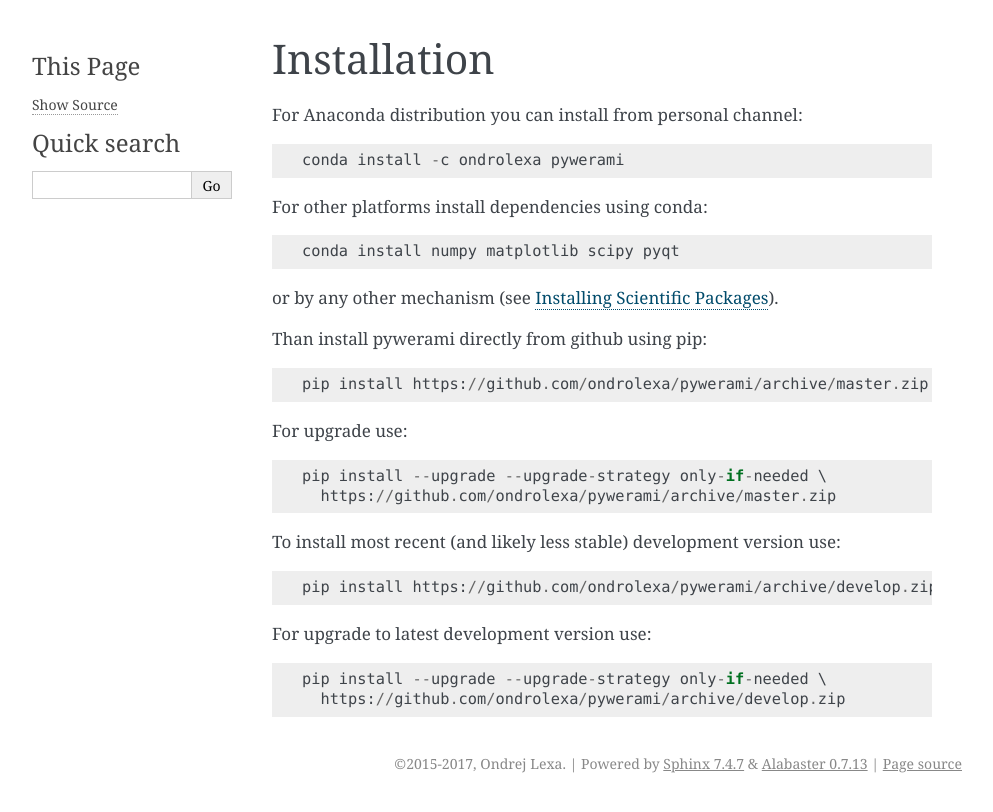
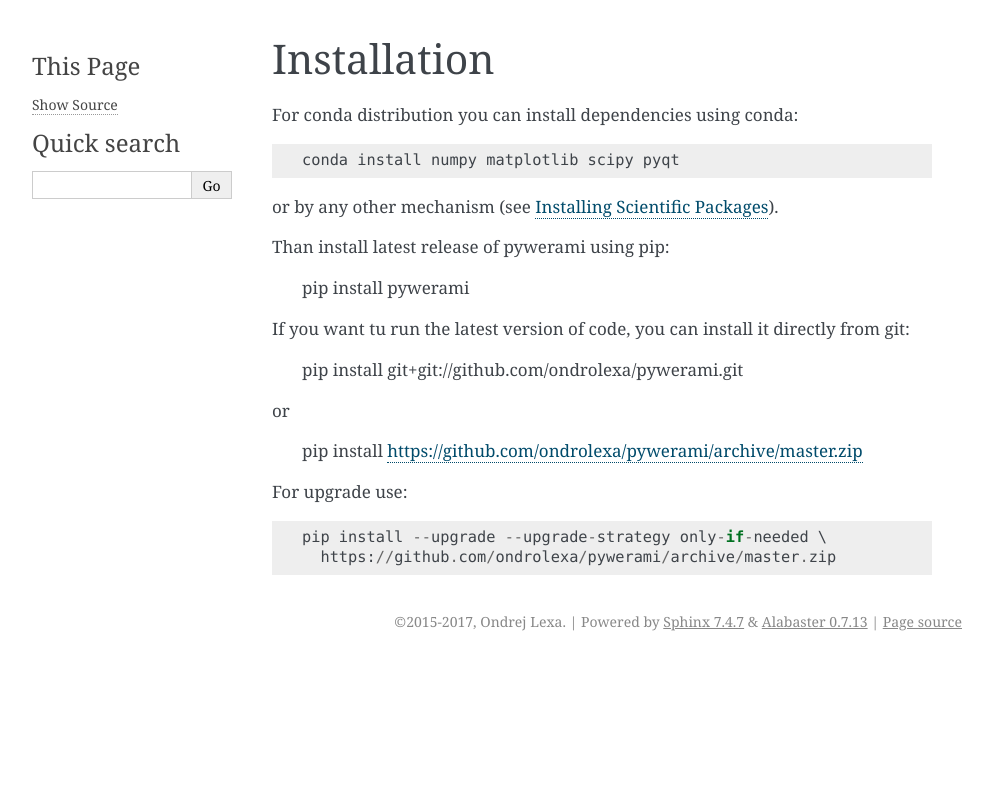
Before and after one commit to ondrolexa/pywerami, a Sphinx documentation site: the page built from docs/installation.rst, in a window 1280 px wide. Shown: the top 812 px of the page, without its empty margins (148-1141 px from the left). Built offline with Sphinx 7.4.7, drawn with Linux system fonts in a browser that asks for light colours.

Commit message:
actions updated

```diff
--- a/docs/installation.rst
+++ b/docs/installation.rst
@@ -2,17 +2,21 @@
 Installation
 ============
 
-For Anaconda distribution you can install from personal channel::
-
-    conda install -c ondrolexa pywerami
-
-For other platforms install dependencies using conda::
+For conda distribution you can install dependencies using conda::
 
     conda install numpy matplotlib scipy pyqt
 
 or by any other mechanism (see `Installing Scientific Packages <https://packaging.python.org/science/>`_).
 
-Than install pywerami directly from github using pip::
+Than install latest release of pywerami using pip:
+
+    pip install pywerami
+
+If you want tu run the latest version of code, you can install it directly from git:
+
+    pip install git+git://github.com/ondrolexa/pywerami.git
+
+or
 
     pip install https://github.com/ondrolexa/pywerami/archive/master.zip
 
@@ -20,14 +24,3 @@ For upgrade use::
 
     pip install --upgrade --upgrade-strategy only-if-needed \
       https://github.com/ondrolexa/pywerami/archive/master.zip
-
-
-To install most recent (and likely less stable) development version use::
-
-    pip install https://github.com/ondrolexa/pywerami/archive/develop.zip
-
-
-For upgrade to latest development version use::
-
-    pip install --upgrade --upgrade-strategy only-if-needed \
-      https://github.com/ondrolexa/pywerami/archive/develop.zip
```
Also changed, not shown: README.md (+8 -2 lines), requirements.txt (line endings or trailing spaces), 1 other file.
